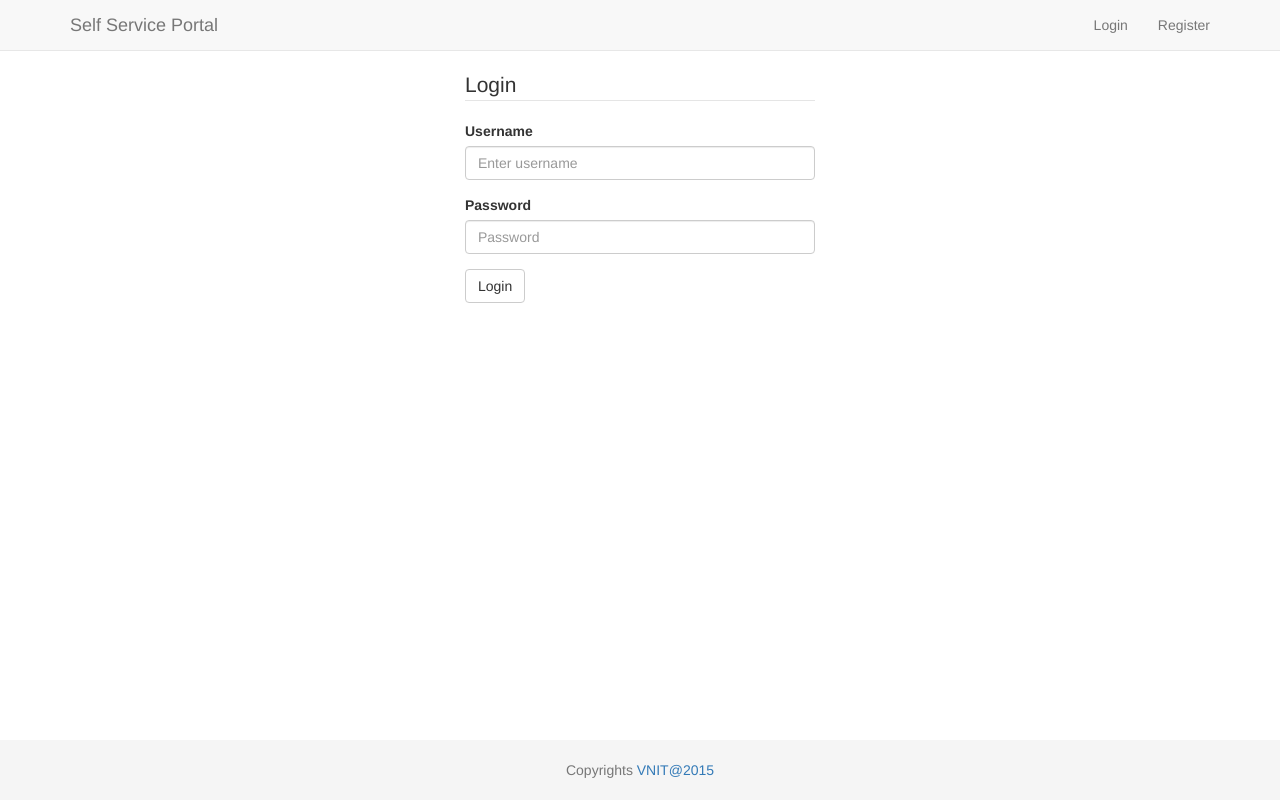
After one commit to hemant19/SelfServicePortal, a Django app: template templates/login.html in a window 1280 px wide. The commit adds this page. Run offline with Django 3.2, Linux system fonts and the light colour scheme; the template is opened without the code that fills it: values that come from a table or form of the project are taken from there, others are empty; parts of the project's set-up code (start-up, migrations or seed data) failed here and were passed over; some libraries are stand-ins or nearby versions.

Commit message:
Added Login and register UI... Added urls, updated the views.. Added header and footer

```diff
--- a/SelfServicePortal/urls.py
+++ b/SelfServicePortal/urls.py
@@ -3,8 +3,9 @@ from django.contrib import admin
 
 urlpatterns = [
     # Examples:
-    url(r'^$', 'SelfServicePortal.views.Index', name='Index'),
-    url(r'^register/$', 'signups.views.Register', name='Register'),
+    url(r'^$', 'SelfServicePortal.views.index', name='Index'),
+    url(r'^register/$', 'signups.views.register', name='Register'),
+    url(r'^login/$', 'signups.views.login', name='Login'),
     # url(r'^blog/', include('blog.urls')),
 
     url(r'^admin/', include(admin.site.urls)),
--- a/signups/forms.py
+++ b/signups/forms.py
@@ -1,7 +1,16 @@
 from django.contrib.auth.models import User
-from django import forms
+from django.contrib.auth.forms import UserCreationForm
 
-class CreateUserForm(forms.ModelForm):
+class UserRegistrstionForm(UserCreationForm):
     class Meta:
         model = User
-        fields = '__all__'
+        fields = ('username', 'email', 'password1', 'password2',)
+
+
+    def save(self, commit=True):
+        user = super(UserRegistrstionForm, self).save(commit=False)
+        user.email = self.cleaned_data["email"]
+        if commit:
+            user.save()
+
+        return user
--- a/templates/base.html
+++ b/templates/base.html
@@ -16,12 +16,61 @@
       <script src="https://oss.maxcdn.com/html5shiv/3.7.2/html5shiv.min.js"></script>
       <script src="https://oss.maxcdn.com/respond/1.4.2/respond.min.js"></script>
     <![endif]-->
+      <style>
+          body {
+              padding-top: 70px;
+          }
+                      /* Sticky footer styles
+            -------------------------------------------------- */
+            html {
+              position: relative;
+              min-height: 100%;
+            }
+            body {
+              /* Margin bottom by footer height */
+              margin-bottom: 60px;
+            }
+            .footer {
+              position: absolute;
+              bottom: 0;
+              width: 100%;
+              /* Set the fixed height of the footer here */
+              height: 60px;
+              background-color: #f5f5f5;
+            }
+
+      </style>
   </head>
   <body>
-    {% block content %}
 
-    {% endblock %}
+     <!-- Fixed navbar -->
+    <nav class="navbar navbar-default navbar-fixed-top">
+      <div class="container">
+        <div class="navbar-header">
+          <a class="navbar-brand" href="/index">Self Service Portal</a>
+        </div>
+        <div id="navbar" class="navbar-collapse collapse">
+          <ul class="nav navbar-nav navbar-right">
+            <li><a href="/login">Login</a></li>
+            <li><a href="/register">Register</a></li>
+          </ul>
+        </div><!--/.nav-collapse -->
+      </div>
+    </nav>
 
+     <div class="container">
+         {% block content %}
+
+         {% endblock %}
+     </div>
+
+
+     <footer class="footer">
+      <div class="container" align="center">
+          <br>
+          <p class="text-muted">Copyrights <a href="www.vnit.ac.in">VNIT@2015</a></p>
+      </div>
+    </footer>
 
     <!-- jQuery (necessary for Bootstrap's JavaScript plugins) -->
     <script src="/static/js/jquery.min.js"></script>
--- /dev/null
+++ b/templates/login.html
@@ -0,0 +1,23 @@
+{% extends 'base.html' %}
+
+{% block content %}
+
+    <div class="col-md-4 col-md-offset-4">
+        <form>
+            <fieldset>
+                <legend>Login</legend>
+
+                <div class="form-group">
+                    <label for="{{ login_form.username.id }}">Username</label>
+                    <input type="text" class="form-control" id="{{ login_form.username.id }}" placeholder="Enter username" required>
+                </div>
+                <div class="form-group">
+                    <label for="{{ login_form.password.id }}">Password</label>
+                    <input type="password" class="form-control" id="{{ login_form.password.id }}" placeholder="Password" required>
+                </div>
+
+                <button type="submit" class="btn btn-default">Login</button>
+            </fieldset>
+        </form>
+    </div>
+{% endblock %}
```
Also changed, not shown: SelfServicePortal/views.py (+6 -5 lines), signups/views.py (+18 -4 lines), templates/signup.html (+39 -7 lines), db.sqlite3.
